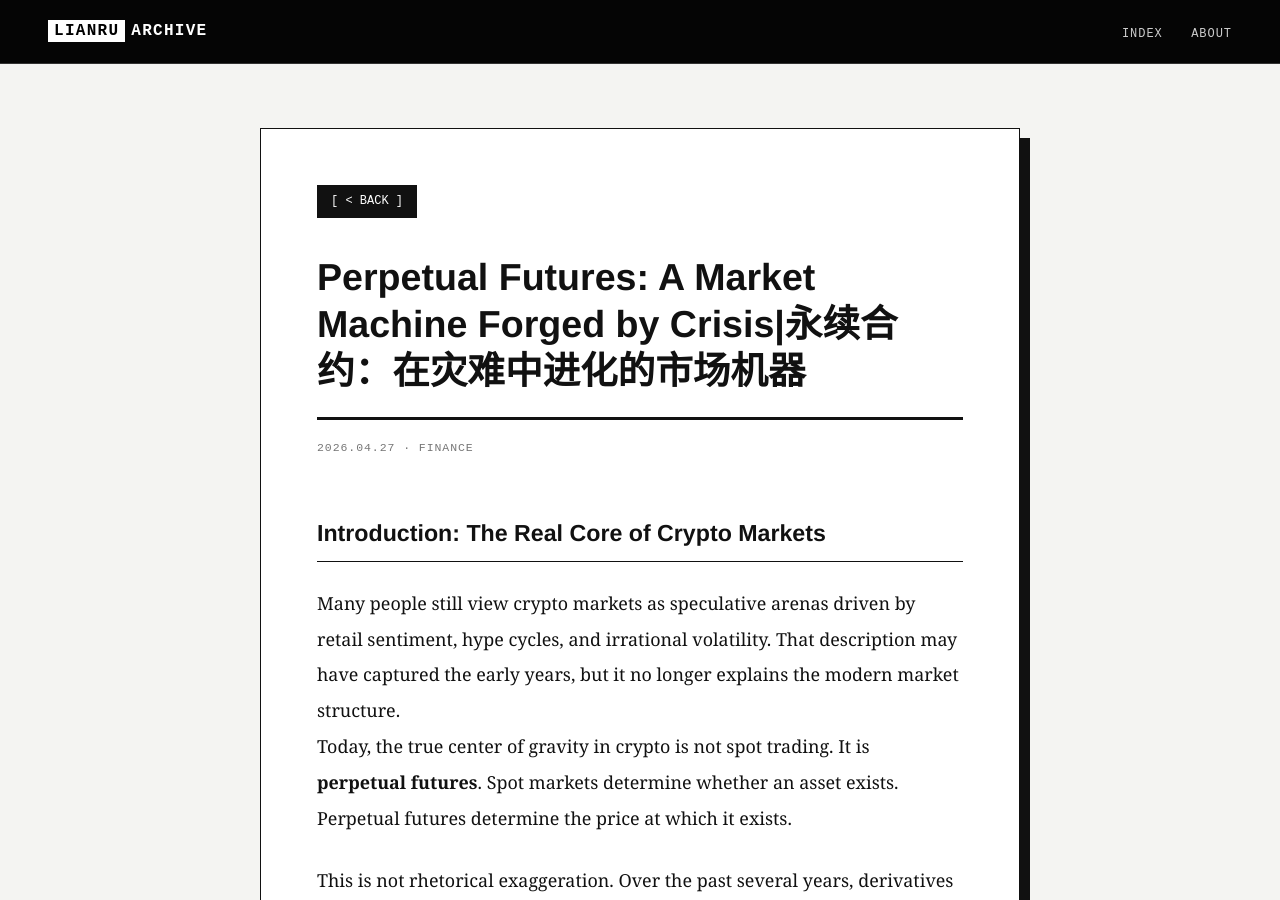
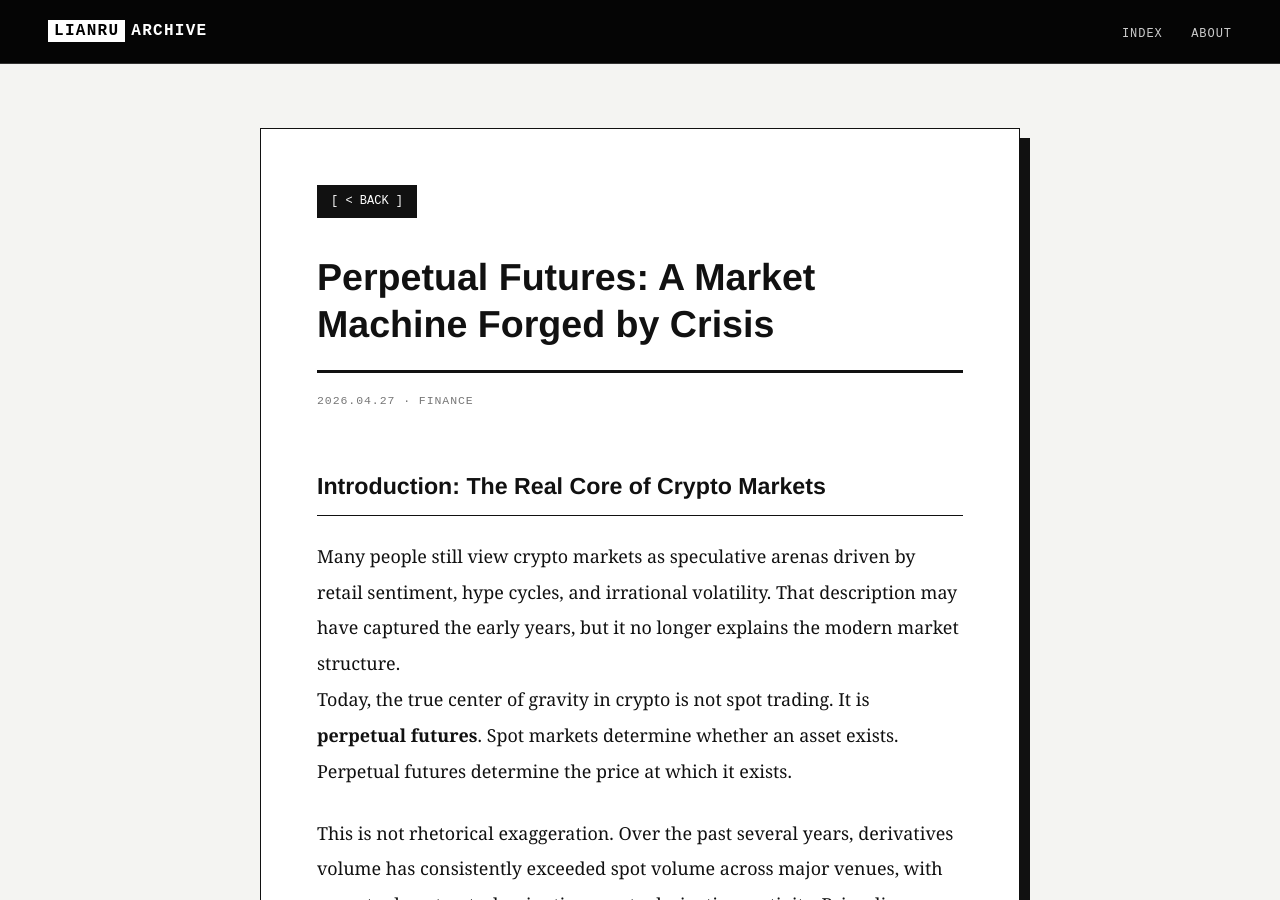
Before and after one commit to LianruLiu/LianruLiu.github.io, a Jekyll site: the page built from _posts/2026-04-27-Cryptocurrencies.md, in a window 1280 px wide and 900 px high. Built offline with Jekyll 4.4.1, drawn with Linux system fonts in a browser that asks for light colours.

Commit message:
Fix title formatting

```diff
--- a/_posts/2026-04-27-Cryptocurrencies.md
+++ b/_posts/2026-04-27-Cryptocurrencies.md
@@ -1,6 +1,6 @@
 ---
 layout: post
-title: "Perpetual Futures: A Market Machine Forged by Crisis|永续合约：在灾难中进化的市场机器"
+title: "Perpetual Futures: A Market Machine Forged by Crisis"
 date: 2026-04-27
 categories: Finance
 tags: [Crypto, Derivatives, Perpetual Futures, Market Structure, Risk Management]
```
